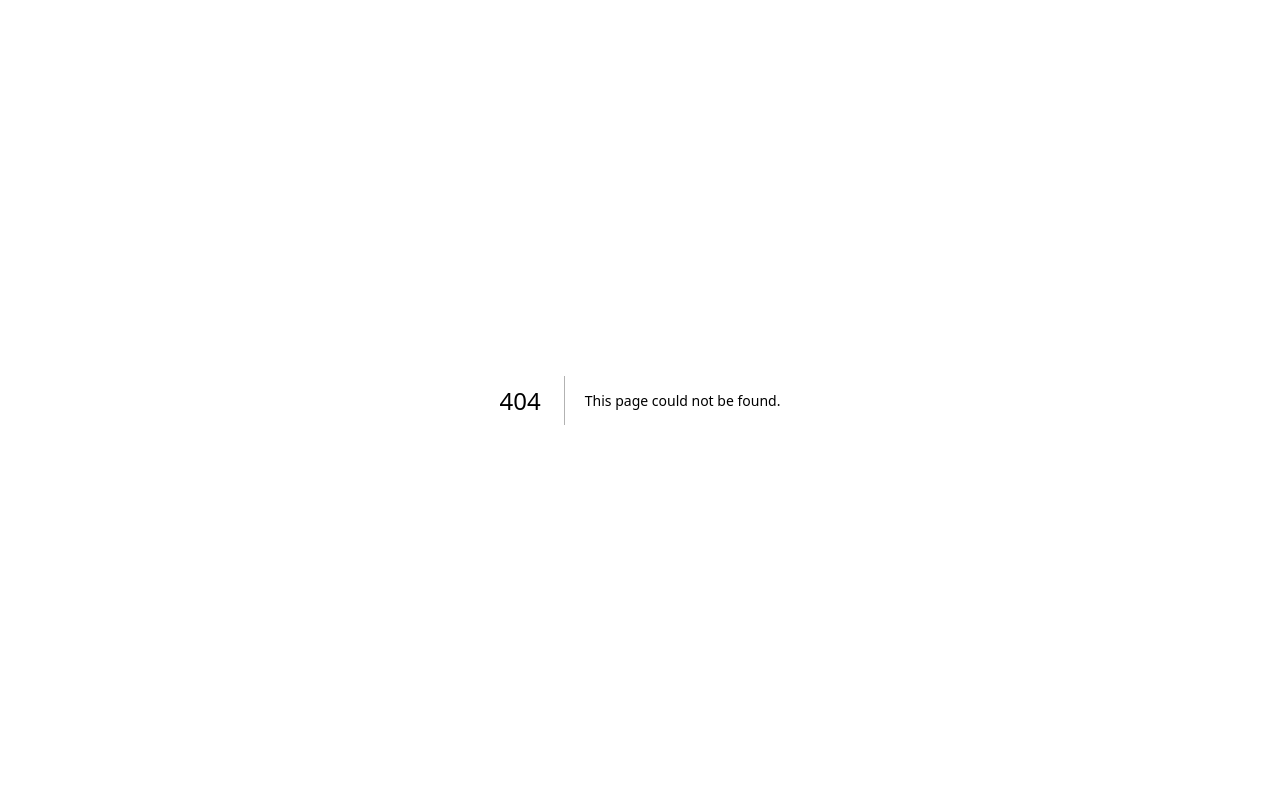
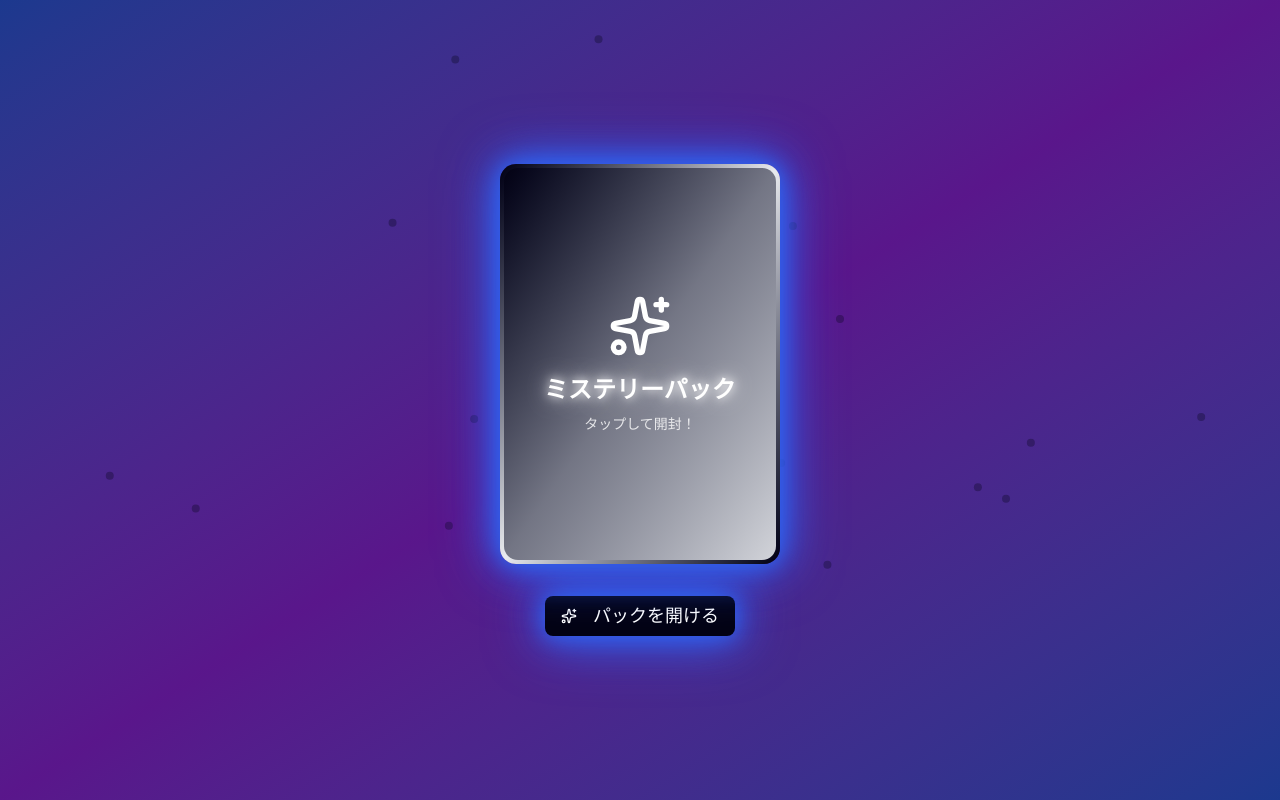
Before and after one commit to jphacks/sp_2504, a Next.js app in the folder restaurant-roulette/: page /PackAnimation in a window 1280 px wide. Before the commit this address had no page. Built offline with nearby package versions, Linux system fonts and the light colour scheme.

Commit message:
Add PackAnimationPage component

```diff
--- /dev/null
+++ b/restaurant-roulette/app/PackAnimation/page.tsx
@@ -0,0 +1,9 @@
+import PackOpening from "../../components/animation/PackOpening"
+
+export default function PackAnimation() {
+    return (
+        <main className="min-h-screen bg-gradient-to-br from-primary/20 via-background to-accent/20">
+            <PackOpening />
+        </main>
+    )
+}
```
